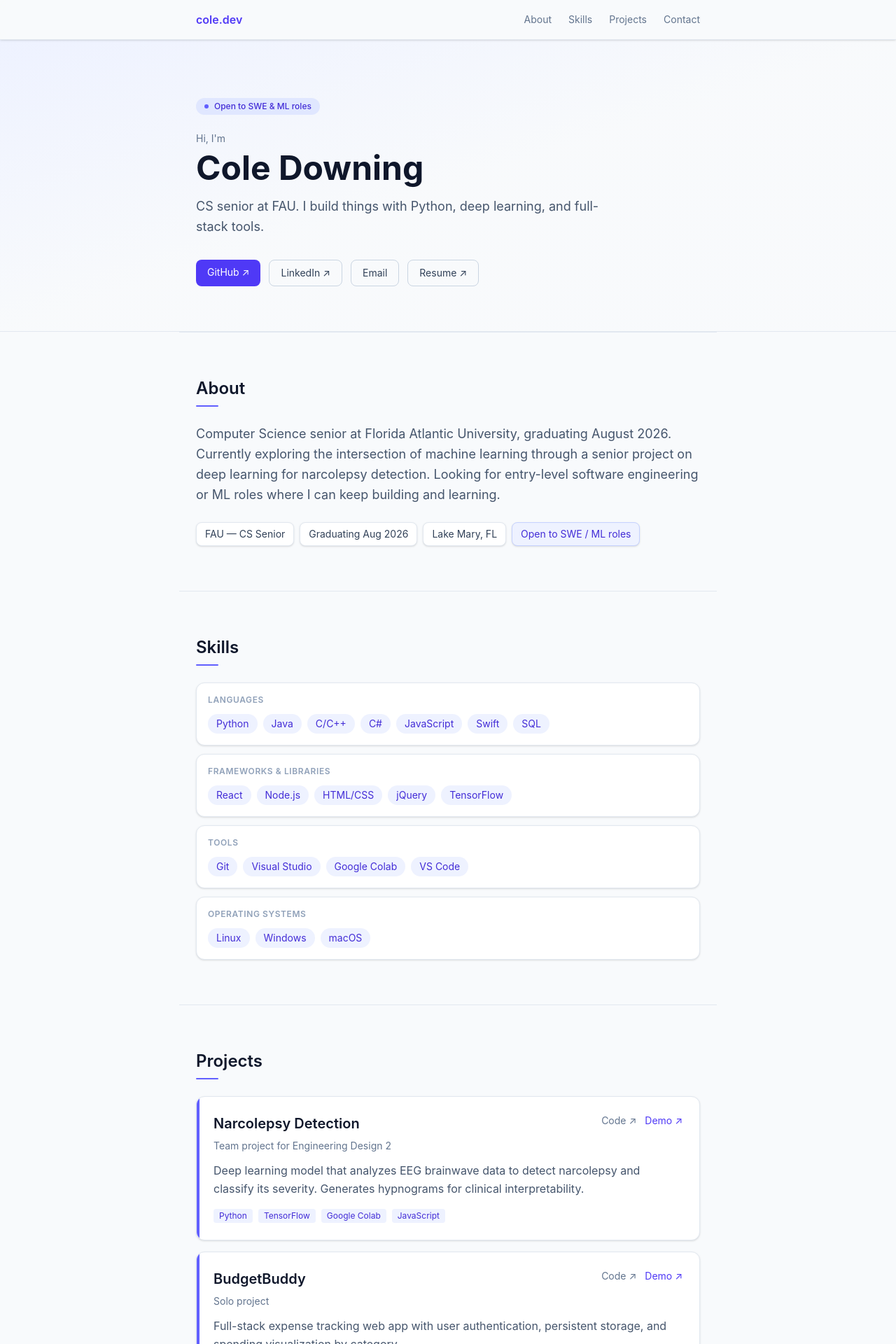
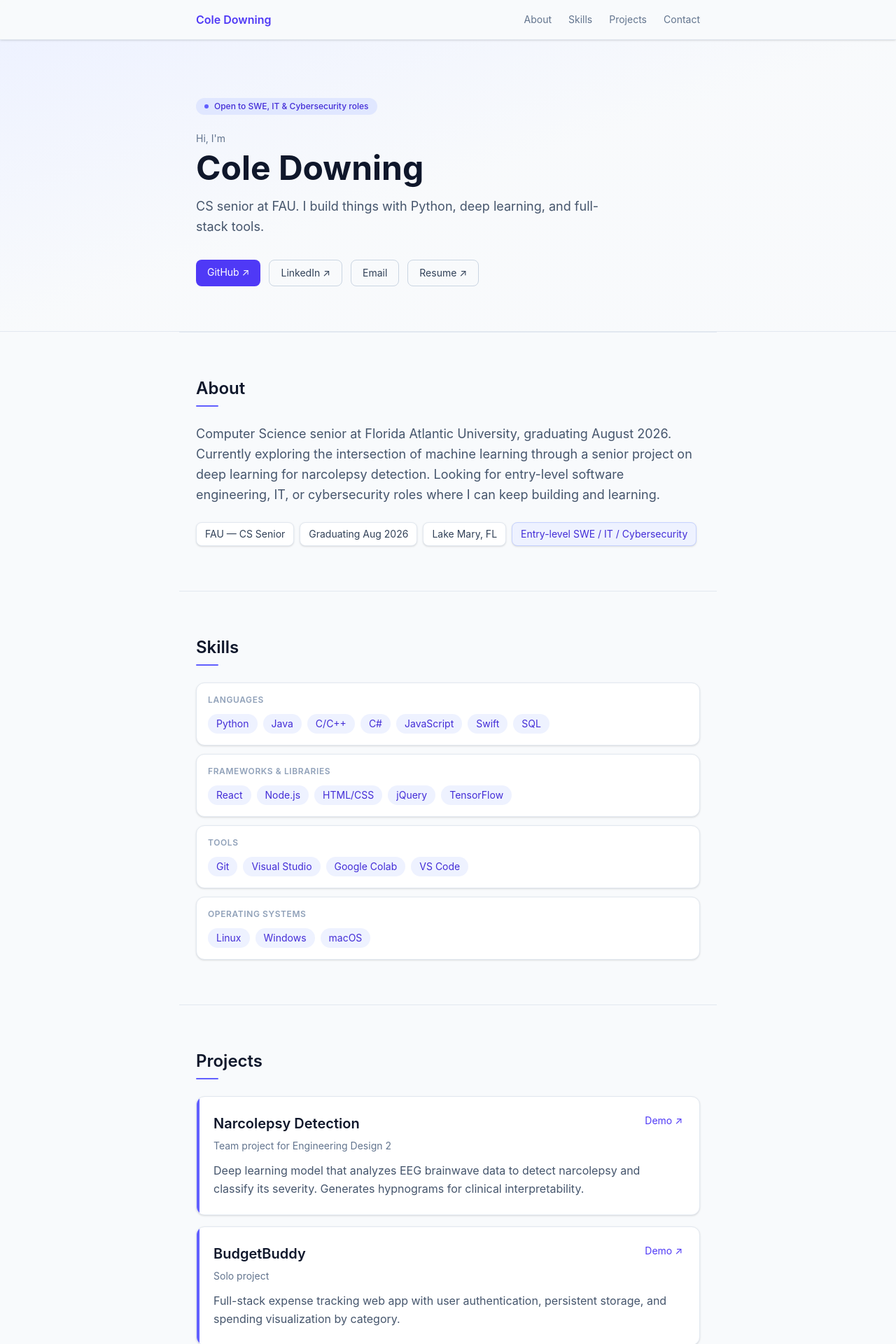
Before and after one commit to cdowning2022/PortfolioProject, a React (Vite) app: page / in a window 1280 px wide. Shown: the top 1920 px of the page at 70% size. Built offline with nearby package versions, Linux system fonts and the light colour scheme.

Commit message:
commit final touches

```diff
--- a/src/components/About.jsx
+++ b/src/components/About.jsx
@@ -12,7 +12,7 @@ function About() {
         <span className="px-3 py-1.5 bg-white border border-slate-200 rounded-lg text-sm text-slate-700 shadow-sm">FAU — CS Senior</span>
         <span className="px-3 py-1.5 bg-white border border-slate-200 rounded-lg text-sm text-slate-700 shadow-sm">Graduating Aug 2026</span>
         <span className="px-3 py-1.5 bg-white border border-slate-200 rounded-lg text-sm text-slate-700 shadow-sm">Lake Mary, FL</span>
-        <span className="px-3 py-1.5 bg-indigo-50 border border-indigo-200 rounded-lg text-sm text-indigo-700 shadow-sm">Open to SWE / ML roles</span>
+        <span className="px-3 py-1.5 bg-indigo-50 border border-indigo-200 rounded-lg text-sm text-indigo-700 shadow-sm">Entry-level SWE / IT / Cybersecurity</span>
       </div>
     </section>
   );
--- a/src/components/Hero.jsx
+++ b/src/components/Hero.jsx
@@ -6,7 +6,7 @@ function Hero() {
       <div className="max-w-3xl mx-auto px-6 pt-20 pb-16">
         <div className="inline-flex items-center gap-2 px-3 py-1 rounded-full bg-indigo-100 text-indigo-700 text-xs font-medium mb-6">
           <span className="w-1.5 h-1.5 rounded-full bg-indigo-500" />
-          Open to SWE &amp; ML roles
+          Open to SWE, IT &amp; Cybersecurity roles
         </div>
         <p className="text-sm text-slate-500 mb-2">Hi, I'm</p>
         <h1 className="text-5xl font-bold mb-4">{profile.name}</h1>
--- a/src/components/Nav.jsx
+++ b/src/components/Nav.jsx
@@ -9,7 +9,7 @@ function Nav() {
   return (
     <nav className="sticky top-0 z-10 bg-slate-50/80 backdrop-blur border-b border-slate-200 shadow-sm">
       <div className="max-w-3xl mx-auto px-6 py-4 flex justify-between items-center">
-        <a href="#top" className="font-semibold text-indigo-600">cole.dev</a>
+        <a href="#top" className="font-semibold text-indigo-600">Cole Downing</a>
         <div className="flex gap-6 text-sm text-slate-500">
           {links.map(link => (
             <a key={link.href} href={link.href} className="hover:text-slate-900 transition">
--- a/src/components/Projects.jsx
+++ b/src/components/Projects.jsx
@@ -23,16 +23,6 @@ function ProjectCard({ project }) {
       <div className="flex justify-between items-start mb-2">
         <h3 className="text-xl font-semibold">{project.title}</h3>
         <div className="flex gap-3 text-sm">
-          {project.github && (
-            <a
-              href={project.github}
-              target="_blank"
-              rel="noopener noreferrer"
-              className="text-slate-500 hover:text-slate-900 transition"
-            >
-              Code ↗
-            </a>
-          )}
           {project.demo && (
             <a
               href={project.demo}
@@ -46,17 +36,7 @@ function ProjectCard({ project }) {
         </div>
       </div>
       <p className="text-sm text-slate-500 mb-3">{project.role}</p>
-      <p className="text-slate-600 mb-4 leading-relaxed">{project.description}</p>
-      <div className="flex flex-wrap gap-2">
-        {project.tech.map(t => (
-          <span
-            key={t}
-            className="px-2 py-0.5 bg-indigo-50 text-indigo-700 text-xs rounded"
-          >
-            {t}
-          </span>
-        ))}
-      </div>
+      <p className="text-slate-600 leading-relaxed">{project.description}</p>
     </div>
   );
 }
--- a/src/data.js
+++ b/src/data.js
@@ -7,7 +7,7 @@ export const profile = {
   linkedin: "https://www.linkedin.com/in/cole-downing-991309218",
 };
 
-export const about = `Computer Science senior at Florida Atlantic University, graduating August 2026. Currently exploring the intersection of machine learning through a senior project on deep learning for narcolepsy detection. Looking for entry-level software engineering or ML roles where I can keep building and learning.`;
+export const about = `Computer Science senior at Florida Atlantic University, graduating August 2026. Currently exploring the intersection of machine learning through a senior project on deep learning for narcolepsy detection. Looking for entry-level software engineering, IT, or cybersecurity roles where I can keep building and learning.`;
 
 export const skills = {
   Languages: ["Python", "Java", "C/C++", "C#", "JavaScript", "Swift", "SQL"],
```
Also changed, not shown: 1 other file (tests, documents, lock files or other folders).
